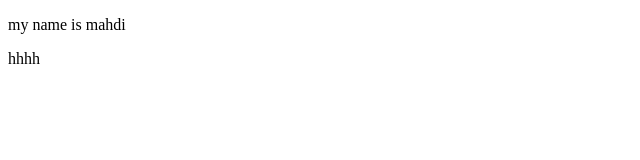
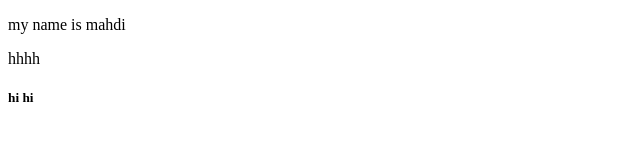
Before and after one commit to mahdimohammadbeigi/test, a plain HTML site: page mahdi.html in a window 1280 px wide. Shown: the full height of the page, 0-640 px from the left. Drawn offline with Linux system fonts and the light colour scheme.

Commit message:
mmmm
hguyt6rty

```diff
--- a/mahdi.html
+++ b/mahdi.html
@@ -9,6 +9,7 @@
 <body>
     <p>my name is mahdi</p>
     <p>hhhh</p>
+    <h5>hi hi</h5>
 
 </body>
 </html>
```
